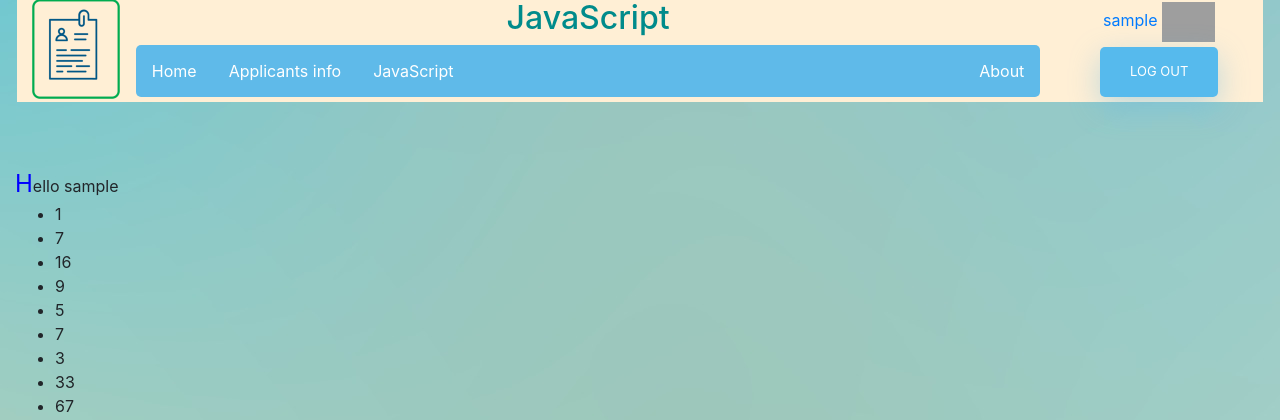
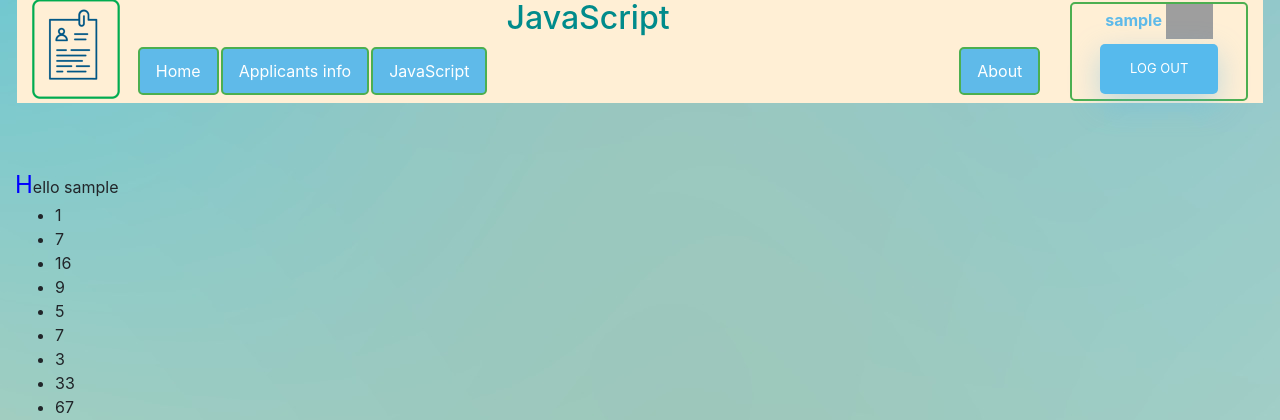
Before and after one commit to Harnet69/Application-process-python, a Flask app: page /javaScript in a window 1280 px wide. Shown: the top 420 px of the page. Run offline with Flask 2, Linux system fonts and the light colour scheme; the visitor is signed in with stand-in values (Sample User, id 1); some libraries are stand-ins or nearby versions; grey boxes are pictures that could not be loaded.

Commit message:
added some style

```diff
--- a/static/css/login_form.css
+++ b/static/css/login_form.css
@@ -1,3 +1,11 @@
+#header_user_info{
+  border: 2px solid #4CAF50;
+  border-radius: 5px;
+  /*margin-top: -27px;*/
+  /*margin-bottom: 2px;*/
+  margin: -27px 0px 2px;
+}
+
 .wrapper {
   position: absolute;
   margin-top: -25px;
--- a/static/css/main.css
+++ b/static/css/main.css
@@ -211,7 +211,7 @@ footer {
     text-align: center;
 }
 #quiz_list tr:hover {
-    background-color: #c8ffae;
+    background-color: #5fbae9;
 }
 
 .content-wrapper {
--- a/static/css/menu.css
+++ b/static/css/menu.css
@@ -2,20 +2,24 @@
   list-style-type: none;
   margin: 0;
   padding: 0;
+  margin-top: 10px;
   overflow: hidden;
-  background-color: #5fbae9;
   border-radius: 5px;
 }
 
 .menu li {
+  background-color: #5fbae9;
   float: left;
+  border: 2px solid #4CAF50;
+  border-radius: 5px;
+  margin-left: 2px;
 }
 
 .menu li a {
   display: block;
   color: white;
   text-align: center;
-  padding: 14px 16px;
+  padding: 10px 16px;
   text-decoration: none;
 }
 
--- a/static/js/script.js
+++ b/static/js/script.js
@@ -16,7 +16,7 @@ function create_list(){
 
 function create_button() {
     const my_btn = document.createElement('button');
-    let click = my_btn.addEventListener('click', show_hide);
+    my_btn.addEventListener('click', show_hide);
     button_text = document.createTextNode('Hide/Show');
     my_btn.appendChild(button_text);
     return my_btn;
@@ -28,6 +28,12 @@ function show_hide(){
     // this.classList.toggle('hide');
 }
 
+function inputKeyUp(e) {
+    if (e.key === 'Enter') {
+        console.log('Enter has been pressed')
+    }
+}
+
 aimP = document.getElementsByTagName('p')[0];
 aimP.appendChild(create_list());
 
--- a/templates/layout.html
+++ b/templates/layout.html
@@ -36,12 +36,12 @@
                             <div class="col-sm-2" id="user_log">
                                 {% block user %}
                                     {% if 'username' in session %}
-                                        <div style="margin-top: -27px">
-                                            <a href="/user/{{ session['username'] }}">{{ session['username'] }}</a>
+                                        <div id="header_user_info">
+                                            <a style="color: #5fbae9" href="/user/{{ session['username'] }}"><b>{{ session['username'] }}</b></a>
                                             {% if session['user_image'] %}
-                                                <img style="height: 40px" src="/static/user_images/{{ session['user_image']}}">
+                                                <img style="height: 35px" src="/static/user_images/{{ session['user_image']}}">
                                             {% else %}
-                                                <img style="height: 40px" src="/static/images/no-image.jpg">
+                                                <img style="height: 35px" src="/static/images/no-image.jpg">
                                             {% endif %}
                                             <form style="height: 60px" action="/logout" method="POST">
                                                 <input type="text" name="username" value="{{ session['username'] }}" hidden>
```
